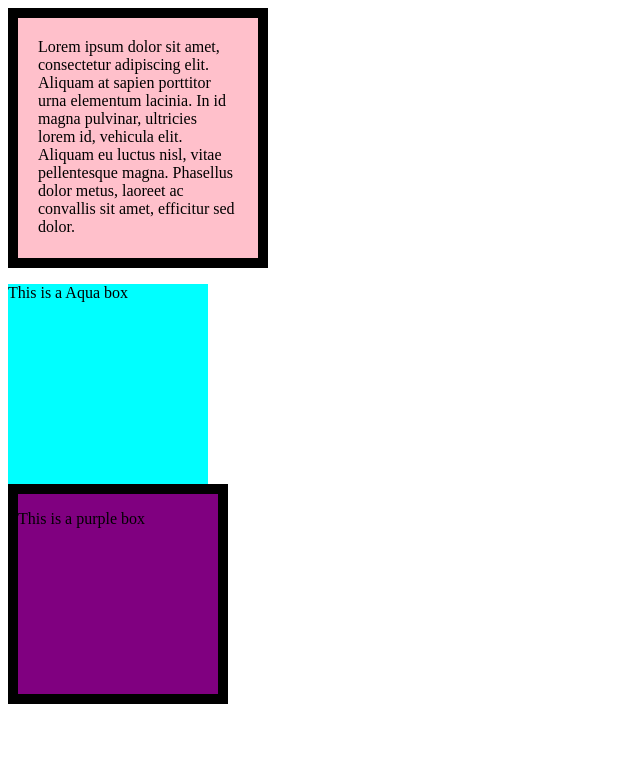
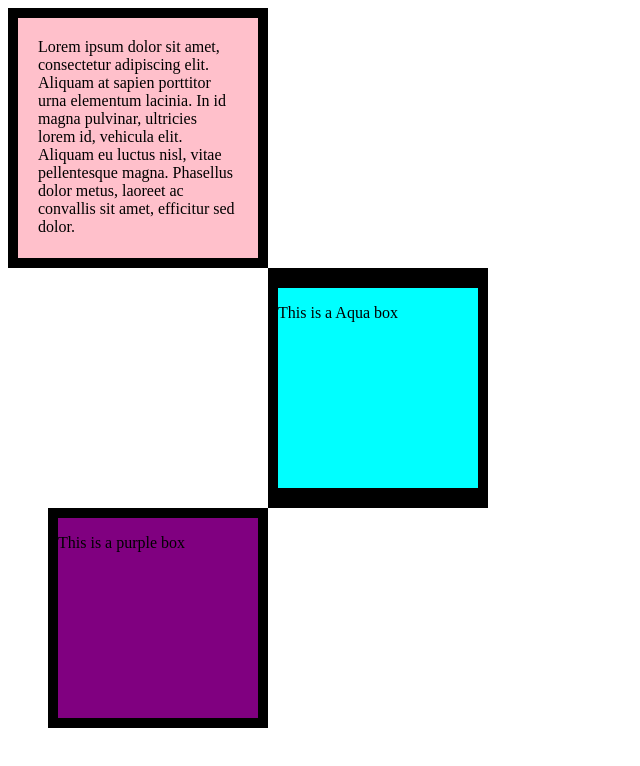
Before and after one commit to MrsM3/CSSBoxModel, a plain HTML site: page index.html in a window 1280 px wide. Shown: the whole page, without its empty margins (0-640 px from the left). Drawn offline with Linux system fonts and the light colour scheme.

Commit message:
2x div margins changed

```diff
--- a/index.html
+++ b/index.html
@@ -11,21 +11,26 @@
       height: 200px;
       width: 200px;
       padding: 20px;
-      border: solid black 10px;
+      border: solid black;
+      border-width: 10px;
     }
 
     .aqua {
       background-color: aqua;
       height: 200px;
       width: 200px;
-      border: 20px 10px solid black;
+      border: solid black;
+      border-width: 20px 10px;
+      margin-left: 260px;
     }
 
     .purple {
       background-color: purple;
       height: 200px;
       width: 200px;
-      border: solid black 10px;
+      border: solid black;
+      border-width: 10px;
+      margin-left: 40px;
     }
 
     .pdivpink {
```
